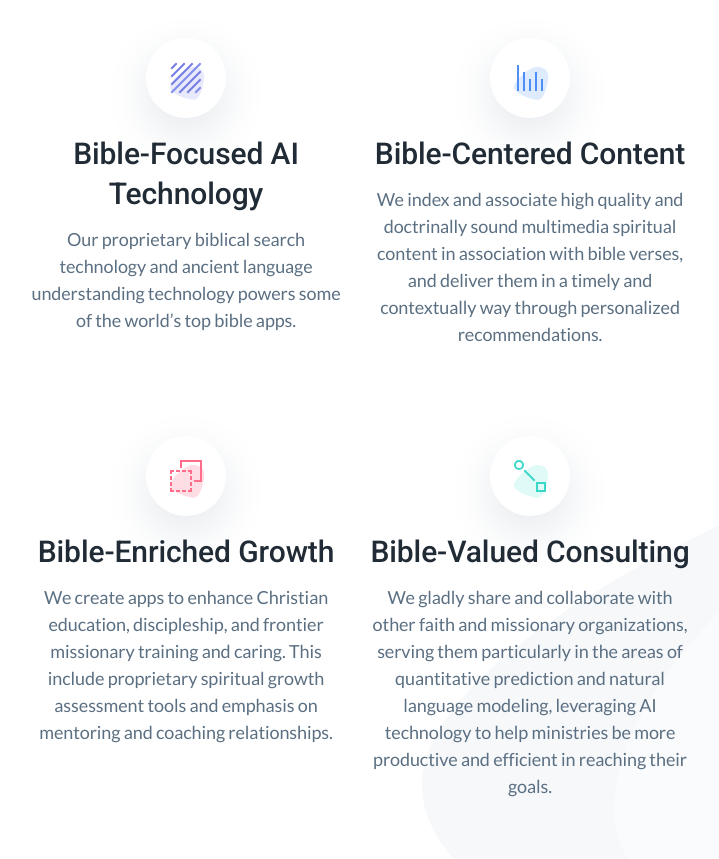
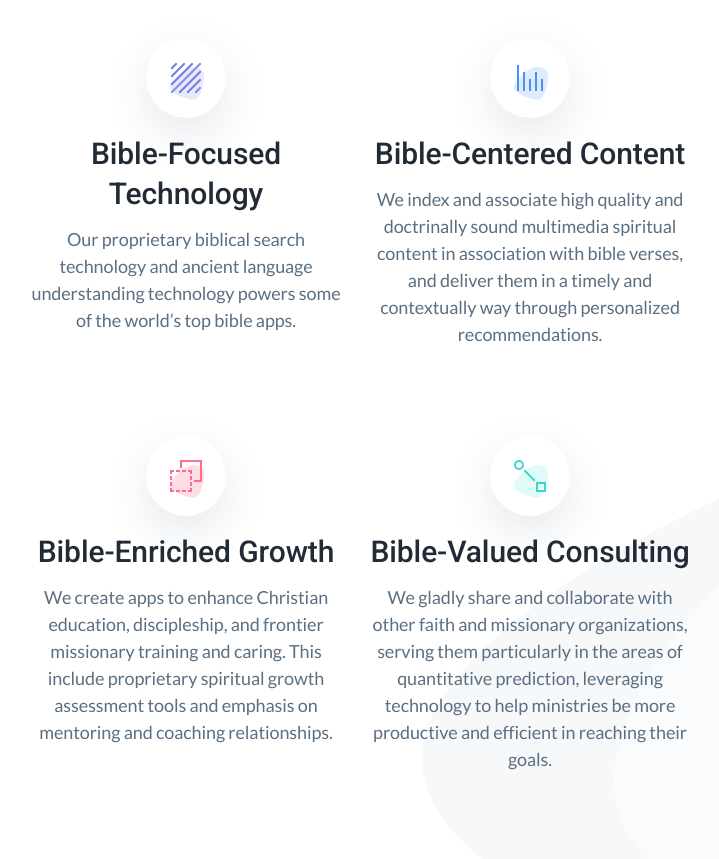
Before and after one commit to cherithanalytics/cherith-website, a website: page index.html in a window 1280 px wide. Shown: the part 1300-2159 px from the top of the page, without its empty margins (282-1001 px from the left). Drawn offline with nearby package versions, Linux system fonts and the light colour scheme.

Commit message:
Update part 2 index.html

```diff
--- a/index.html
+++ b/index.html
@@ -192,7 +192,7 @@
                                             </g>
                                         </svg>
                                     </div>
-                                    <h3 class="feature-title">Bible-Focused AI Technology</h3>
+                                    <h3 class="feature-title">Bible-Focused Technology</h3>
                                     <p class="text-sm">Our proprietary biblical search technology and ancient language understanding technology powers some of the world’s top bible apps.</p>
                                 </div>
                             </div>
@@ -240,7 +240,7 @@
                                         </svg>
                                     </div>
                                     <h3 class="feature-title">Bible-Valued Consulting</h3>
-                                    <p class="text-sm">We gladly share and collaborate with other faith and missionary organizations, serving them particularly in the areas of quantitative prediction and natural language modeling, leveraging AI technology to help ministries be more productive and efficient in reaching their goals.</p>
+                                    <p class="text-sm">We gladly share and collaborate with other faith and missionary organizations, serving them particularly in the areas of quantitative prediction, leveraging technology to help ministries be more productive and efficient in reaching their goals.</p>
                                 </div>
                             </div>
                         </div>
```
